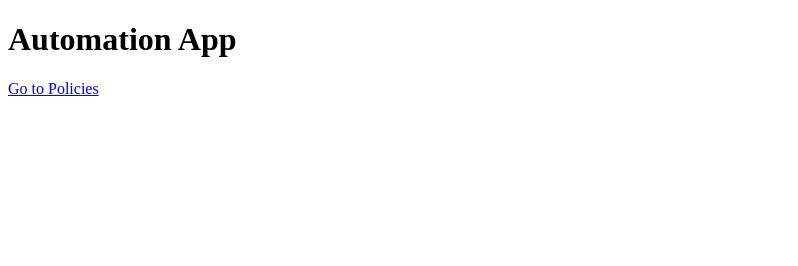
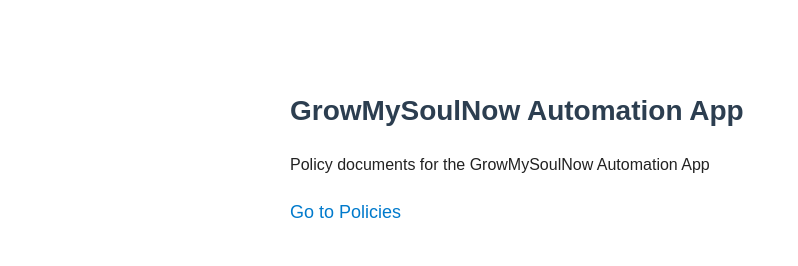
Before and after one commit to growmysoulnow/growmysoulnow.github.io, a plain HTML site: page index.html in a window 1280 px wide. Shown: the whole page, without its empty margins (0-798 px from the left). Drawn offline with Linux system fonts and the light colour scheme.

Commit message:
Update index.html

```diff
--- a/index.html
+++ b/index.html
@@ -1,10 +1,44 @@
 <!DOCTYPE html>
-<html>
+<html lang="en">
 <head>
-  <title>GrowMySoulNow</title>
+    <meta charset="UTF-8" />
+    <meta name="viewport" content="width=device-width, initial-scale=1.0" />
+    <title>GrowMySoulNow</title>
+
+    <style>
+        body {
+            font-family: Arial, sans-serif;
+            max-width: 700px;
+            margin: 50px auto;
+            padding: 20px;
+            line-height: 1.6;
+            color: #222;
+        }
+        h1 {
+            color: #2c3e50;
+            font-size: 28px;
+        }
+        a {
+            color: #007acc;
+            text-decoration: none;
+            font-size: 18px;
+        }
+        a:hover {
+            text-decoration: underline;
+        }
+        .section {
+            margin-top: 20px;
+        }
+    </style>
 </head>
+
 <body>
-  <h1>Automation App</h1>
-    <p><a href="https://growmysoulnow.github.io/policies/">Go to Policies</a></p>
+    <h1>GrowMySoulNow Automation App</h1>
+
+    <p>Policy documents for the GrowMySoulNow Automation App</p>
+
+    <div class="section">
+<p><a href="https://growmysoulnow.github.io/policies/">Go to Policies</a></p>
+    </div>
 </body>
 </html>
```
